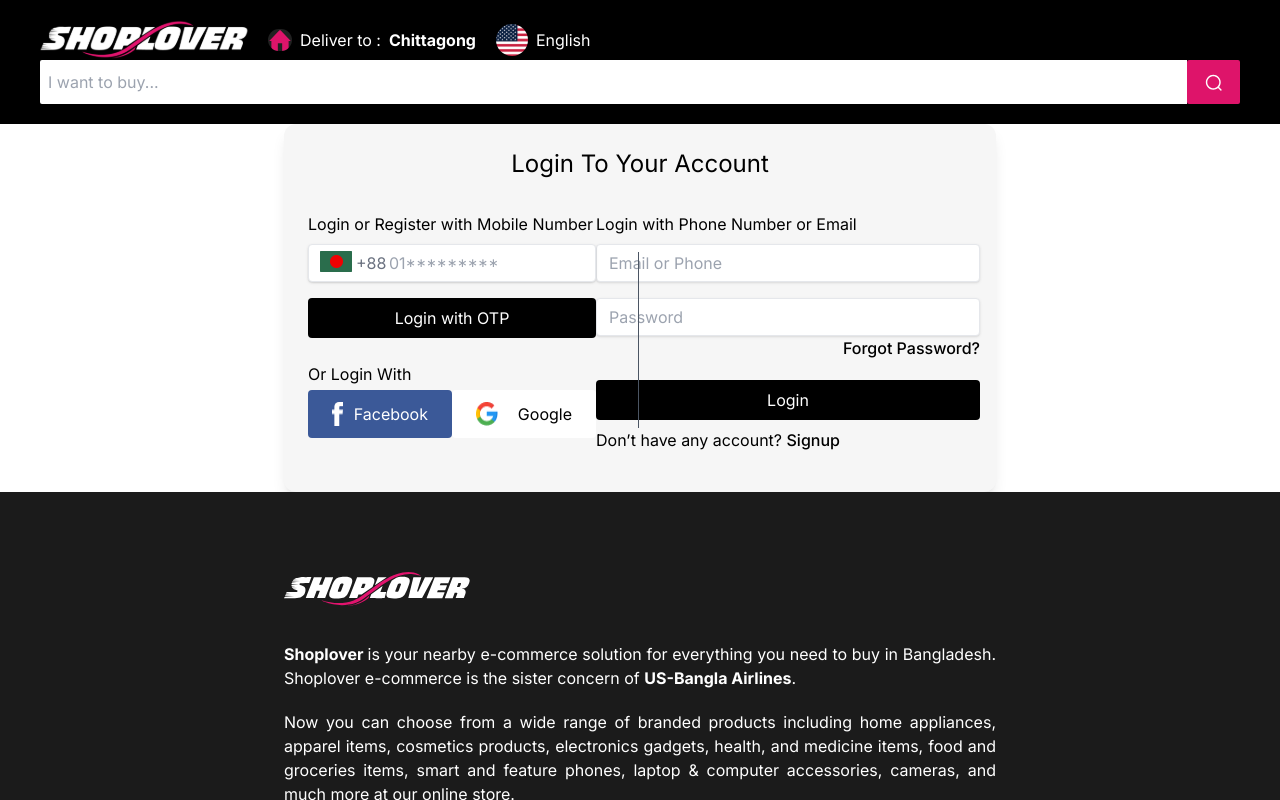
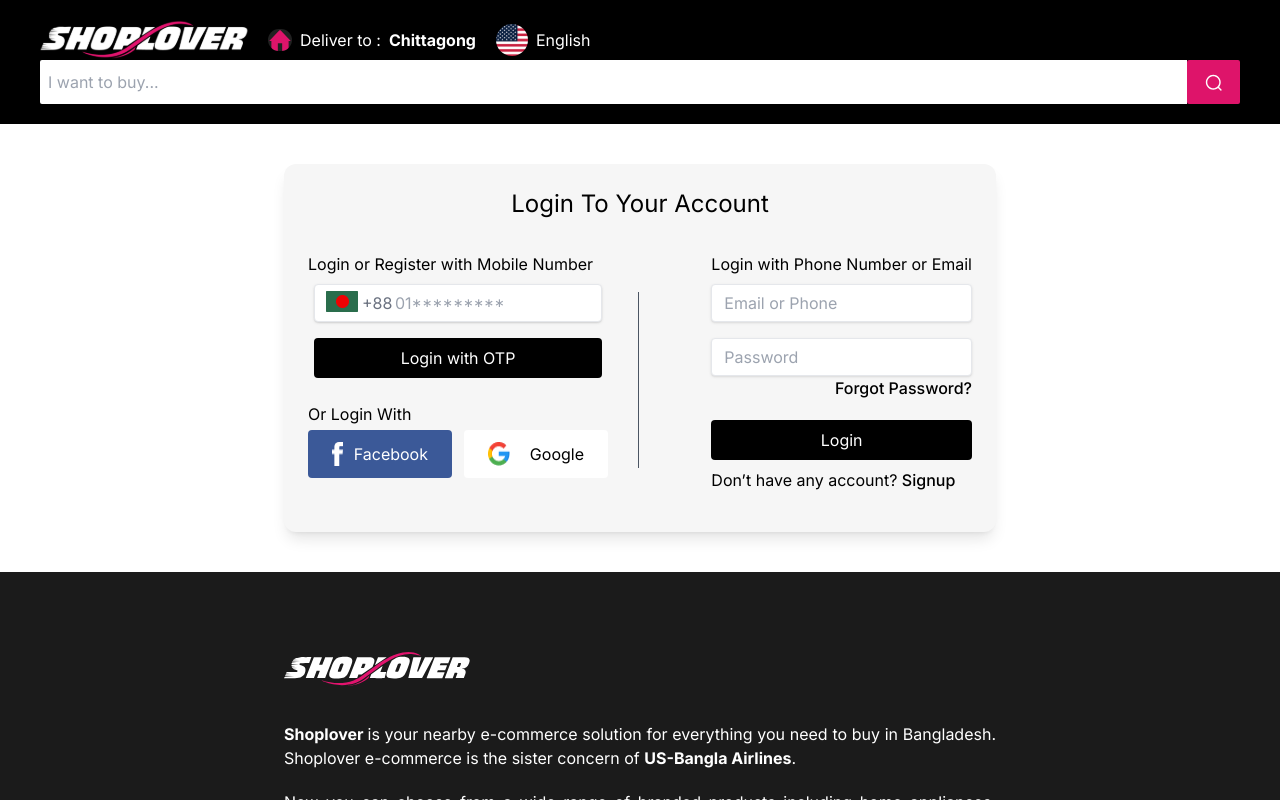
Before and after one commit to mrzahidxy/shoplover-ecommerce, a Next.js app: page /login in a window 1280 px wide. Built offline with nearby package versions, Linux system fonts and the light colour scheme.

Commit message:
login registration design

```diff
--- a/pages/login.jsx
+++ b/pages/login.jsx
@@ -2,7 +2,7 @@
 
 function login() {
   return (
-    <div className="container">
+    <div className="container my-10">
       <div className="p-6 bg-[#F6F6F6] rounded-xl shadow-lg">
         <p className="mx-auto text-2xl text-center mb-8">
           Login To Your Account
@@ -38,7 +38,7 @@
 
             <p className="mb-1">Or Login With</p>
 
-            <div className="flex justify-between">
+            <div className="flex justify-between gap-3">
               <a
                 href="#"
                 className="px-6 py-3 text-white no-underline bg-[#3B5998] rounded w-36"
@@ -65,7 +65,7 @@
             <form action="#">
               <p className="mb-2">Login with Phone Number or Email</p>
 
-              <div className="mb-4 w-96 mx-auto">
+              <div className="mb-4 w-78 mx-auto">
                 <input
                   className="shadow appearance-none border rounded w-full py-2 px-3 text-gray-700 leading-tight focus:outline-none focus:shadow-outline"
                   type="text"
@@ -73,7 +73,7 @@
                 />
               </div>
 
-              <div className="w-96 mx-auto">
+              <div className="w-78 mx-auto">
                 <input
                   className="shadow appearance-none border rounded w-full py-2 px-3 text-gray-700 leading-tight focus:outline-none focus:shadow-outline"
                   type="password"
@@ -85,13 +85,13 @@
                 Forgot Password?
               </a>
 
-              <div className="mb-2 w-96 mx-auto">
+              <div className="mb-2 w-78 mx-auto">
                 <button className="rounded bg-black text-white w-full py-2 px-3">
                   Login
                 </button>
               </div>
 
-              <div className="mb-4 w-96 mx-auto">
+              <div className="mb-4 w-78 mx-auto">
                 <p>
                   Don’t have any account?{" "}
                   <a href="#" className="font-medium">
--- a/pages/register.jsx
+++ b/pages/register.jsx
@@ -2,7 +2,7 @@
 
 function register() {
   return (
-    <div className="container">
+    <div className="container my-10">
       <div className="p-6 bg-[#F6F6F6] rounded-xl shadow-lg">
         <p className="mx-auto text-2xl text-center mb-8">
           Create Shoplover Account
```
